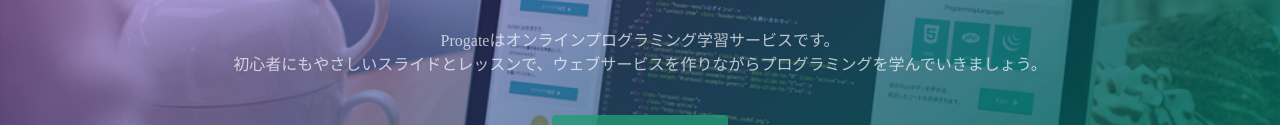
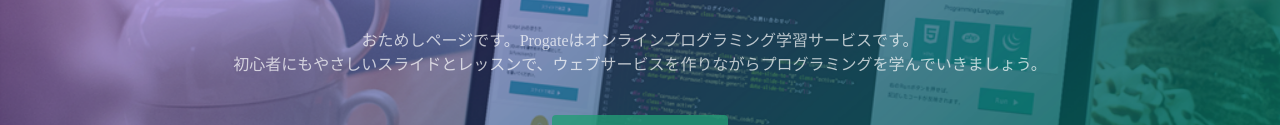
Before and after one commit to mayusii/mayusii.github.io, a plain HTML site: page index.html in a window 1280 px wide. Shown: the part 317-442 px from the top of the page. Drawn offline with Linux system fonts and the light colour scheme.

Commit message:
Update index.html

```diff
--- a/index.html
+++ b/index.html
@@ -3,7 +3,7 @@
 <head>
   <meta charset="utf-8">
   <meta name="viewport" content="width=device-width, initial-scale=1.0">
-  <title>Progateの紹介</title>
+  <title>Progate</title>
   <link href="https://maxcdn.bootstrapcdn.com/font-awesome/4.7.0/css/font-awesome.min.css" rel="stylesheet" integrity="sha384-wvfXpqpZZVQGK6TAh5PVlGOfQNHSoD2xbE+QkPxCAFlNEevoEH3Sl0sibVcOQVnN" crossorigin="anonymous">
   <link rel="stylesheet" type="text/css" href="stylesheet.css">
 </head>
@@ -24,7 +24,7 @@
   <div class="top-wrapper">
     <div class="container">
       <h1>LEARN TO CODE.<br>LEARN TO BE CREATIVE.</h1>
-      <p>Progateはオンラインプログラミング学習サービスです。<br>初心者にもやさしいスライドとレッスンで、ウェブサービスを作りながらプログラミングを学んでいきましょう。</p>
+      <p>おためしページです。Progateはオンラインプログラミング学習サービスです。<br>初心者にもやさしいスライドとレッスンで、ウェブサービスを作りながらプログラミングを学んでいきましょう。</p>
       <div class="btn-wrapper">
         <a href="#" class="btn signup">新規登録はこちら</a>
         <p>or</p>
```
